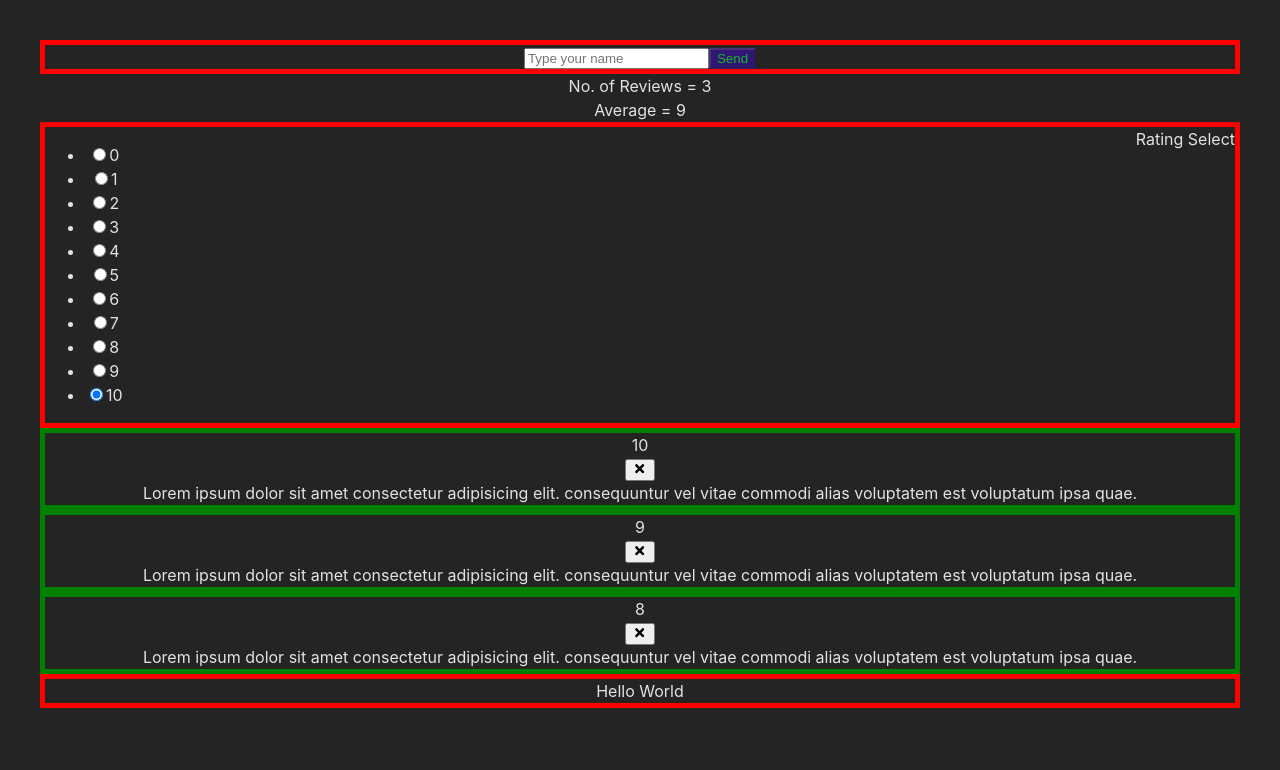
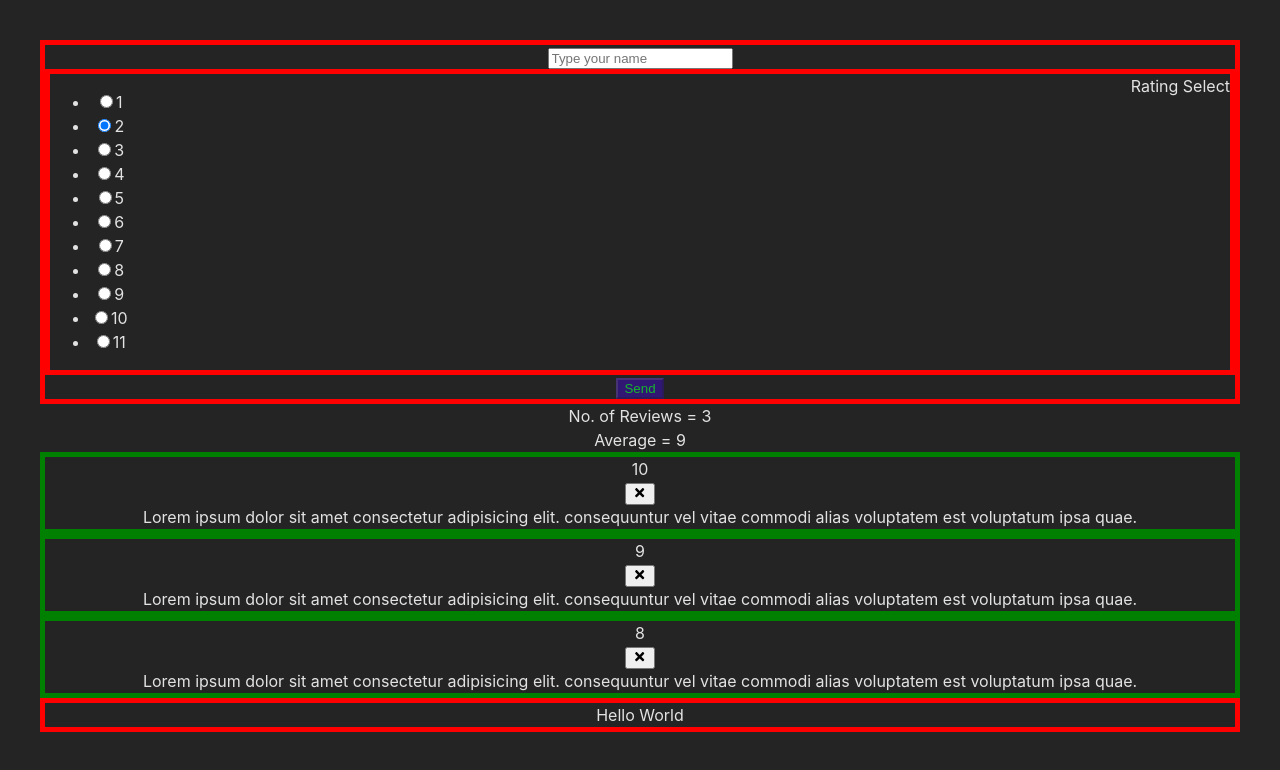
Before and after one commit to codebuster009/Feedback-UI, a React (Vite) app: page / in a window 1280 px wide. Shown: the top 770 px of the page. Built offline with nearby package versions, Linux system fonts and the light colour scheme.

Commit message:
Submitting the form

```diff
--- a/src/App.jsx
+++ b/src/App.jsx
@@ -5,7 +5,6 @@ import FeedbackData from "./utils/FeedbackData.js";
 import Card from "./components/shared/Card.jsx";
 import FeedbackStats from "./components/feedbackStats.jsx";
 import FeedbackForm from "./components/FeedbackForm.jsx";
-import RatingComponent from "./components/RatingComponent.jsx";
 import { useId } from 'react';
 
 
@@ -22,11 +21,6 @@ function App() {
     <>
       <FeedbackForm/>
       <FeedbackStats feedback = {feedback}/>
-      <Card>
-      <div className="rating-parent">
-      <RatingComponent/>
-      </div>
-      </Card>
       <div className="container">
         {feedback.map((feedback) => {
           return (
--- a/src/components/FeedbackForm.jsx
+++ b/src/components/FeedbackForm.jsx
@@ -1,10 +1,12 @@
 import React, { useState } from 'react'
 import Card from './shared/Card'
 import Button from './shared/Button'
+import RatingComponent from './RatingComponent'
 const FeedbackForm = () => {
   const [text , setText] = useState("")
   const [disabled , setdisabled] = useState(true)
   const [message , setMessage] = useState(null)
+  const [rating , setRating] = useState(1)
   function handleText(e) {
     if(text.trim().length <= 10) {
       setdisabled(true)
@@ -17,11 +19,26 @@ const FeedbackForm = () => {
     }
     setText(e.target.value)
   }
+  function handleSubmit(e){
+    e.preventDefault()
+    if(text.trim().length > 10) {
+      const newFeedback = {
+        text,
+        rating
+      }
+      console.log(newFeedback)
+    }
+  }
   return (
     <Card>
-      <form>
+      <form onClick={handleSubmit}>
         <input type="text" onChange={handleText} placeholder = "Type your name" value={text}/>
         {message && message}
+        <Card>
+      <div className="rating-parent">
+      <RatingComponent select = {(rating) => {setRating(rating)}}/>
+      </div>
+      </Card>
         <Button type='submit' version = 'primary' disabled={disabled}>Send</Button>
       </form>
     </Card>
--- a/src/components/RatingComponent.jsx
+++ b/src/components/RatingComponent.jsx
@@ -1,25 +1,28 @@
 import React, { useState } from 'react';
 
-const RatingComponent = () => {
+const RatingComponent = ({select}) => {
   const [selected, setSelected] = useState(1);
 
-  const handleRatingChange = (e) => {
-    setSelected(Number(e.target.value));
+  const handleClick = (e) => {
+    console.log(e.currentTarget.value);
+    setSelected(Number(e.currentTarget.value));
+    select(Number(e.currentTarget.value) + 1)
   };
 
   return (
     <>
       <ul>
-      {[...Array(11).keys()].map((i)=>(
+        {[...Array(11).keys()].map((i) => (
           <li key={i}>
             <input
               type="radio"
-        name = "rating"
-        id = {`num${i}`}
+              name="rating"
+              id={`num${i + 1}`}
               value={i}
-        checked = {selected === selected}
+              checked={selected === i}
+              onChange={handleClick}
             />
-         <label htmlFor={`num${i}`}>{i}</label>
+            <label htmlFor={`num${i + 1}`}>{i + 1}</label>
           </li>
         ))}
       </ul>
```
Lines whose indentation alone changed are shown as unchanged.
